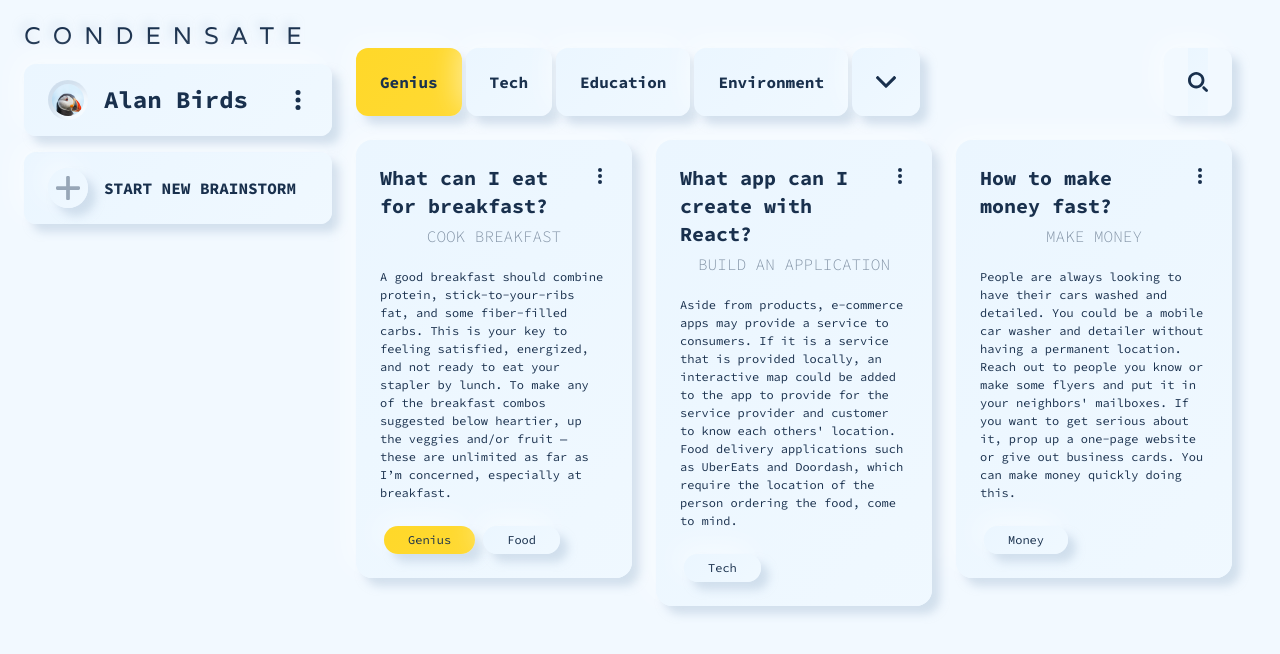
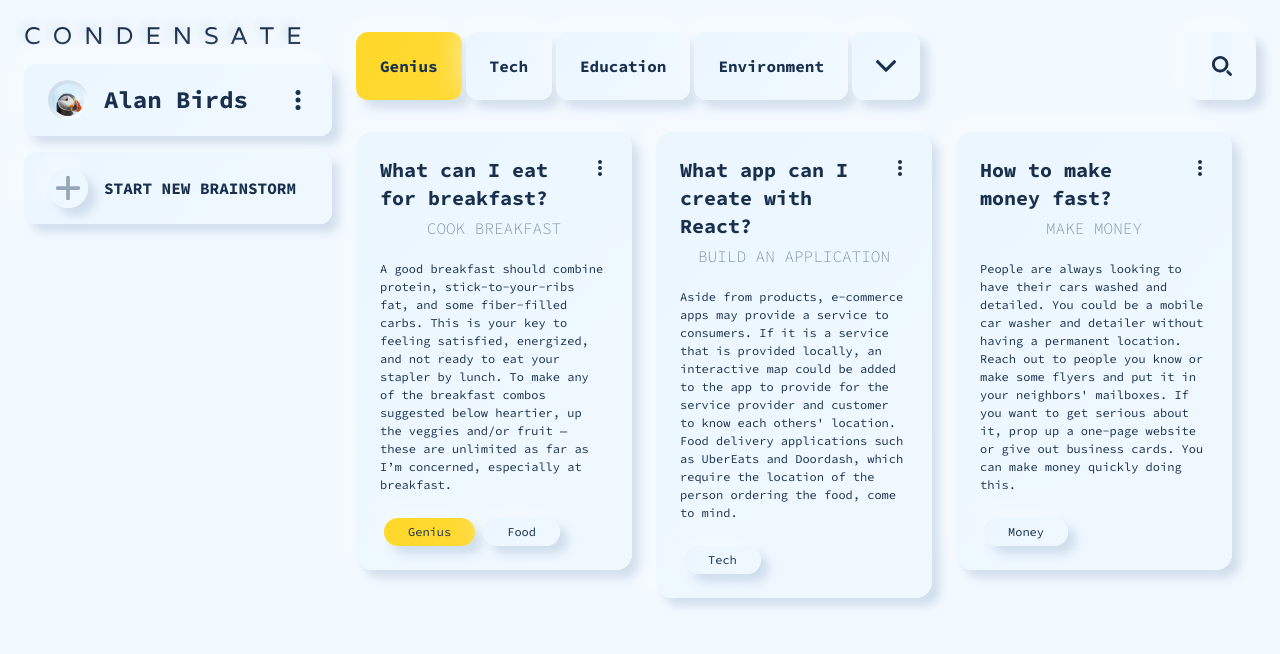
Before and after one commit to CondensateCrew/Condensate, a React (Create React App) app: page /dashboard in a window 1280 px wide. Shown: the top 654 px of the page. Built offline with nearby package versions, Linux system fonts and the light colour scheme.

Commit message:
Remove spaces

```diff
--- a/src/Containers/CategoriesFilter/CategoriesFilter.scss
+++ b/src/Containers/CategoriesFilter/CategoriesFilter.scss
@@ -6,7 +6,6 @@
   display: -ms-flex;
   display: flex;
   margin-left: $medium-space;
-  margin-top: $medium-space;
   width: 35rem; height: 4.25rem;
   position: relative;
 }
--- a/src/Containers/SearchBar/SearchBar.scss
+++ b/src/Containers/SearchBar/SearchBar.scss
@@ -18,8 +18,6 @@
   img {
     width: $big-text;
   }
-  margin-top: 24px;
-  margin-right: 24px;
 }
 
 .search-form {
@@ -32,9 +30,6 @@
   border-radius: $one-line-border-radius;
   padding: $one-line-padding-space;
   width: 40%;
-  // delete after
-  margin-top: 24px;
-  margin-right: 24px;
   input {
     @extend %regular-input;
     margin-top: 0;
```
